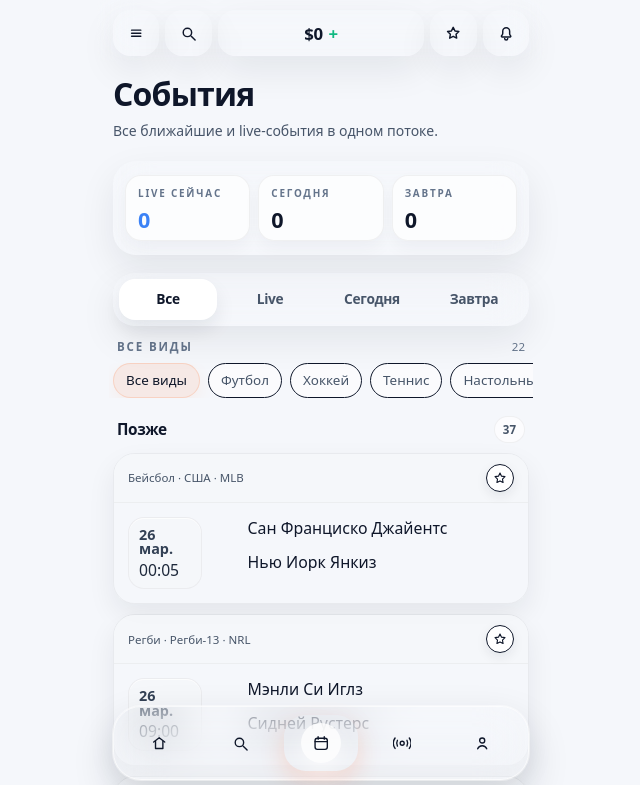
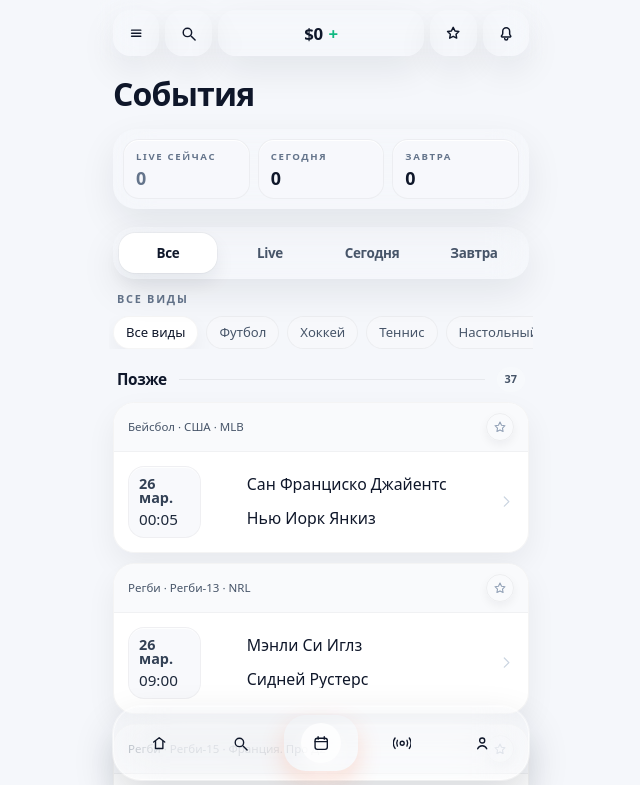
Before and after one commit to krusakovrus-svg/fundon, a Next.js app: page /events in a window 1280 px wide. Shown: the top 785 px of the page, without its empty margins (319-959 px from the left). Built offline with nearby package versions, Linux system fonts and the light colour scheme.

Commit message:
Refine light events screen

```diff
--- a/src/components/events/EventsScreen.tsx
+++ b/src/components/events/EventsScreen.tsx
@@ -136,9 +136,9 @@ export function EventsScreen() {
 
   return (
     <MainPageLayout className="space-y-[1.125rem]">
-      <PageHeader title={t('eventsTitle')} description={t('eventsHubHint')} />
+      <PageHeader title={t('eventsTitle')} />
 
-      <section className="app-card rounded-[1.45rem] px-3 py-3.5">
+      <section className="app-card rounded-[1.45rem] px-2.5 py-2.5">
         <div className="grid grid-cols-3 gap-2">
           {[
             { label: t('eventsLiveNow'), value: summary.live, tone: 'text-accent-blue' },
@@ -147,10 +147,19 @@ export function EventsScreen() {
           ].map((item) => (
             <div
               key={item.label}
-              className="rounded-[1rem] border border-black/5 bg-white/70 px-3 py-2.5 shadow-[0_8px_18px_rgba(15,23,42,0.04)] dark:border-white/8 dark:bg-white/[0.04] dark:shadow-none"
+              className={cn(
+                'rounded-[1rem] border border-black/[0.045] bg-[rgba(247,249,252,0.86)] px-3 py-2.5 shadow-[inset_0_1px_0_rgba(255,255,255,0.9)] dark:border-white/8 dark:bg-white/[0.04] dark:shadow-none',
+                item.value === 0 && 'bg-[rgba(247,249,252,0.62)]'
+              )}
             >
-              <p className="text-[0.62rem] font-semibold uppercase tracking-[0.18em] text-text-muted">{item.label}</p>
-              <div className={cn('mt-2 text-[1.35rem] font-semibold leading-none tracking-tight', item.tone)}>
+              <p className="text-[0.6rem] font-semibold uppercase tracking-[0.17em] text-text-muted">{item.label}</p>
+              <div
+                className={cn(
+                  'mt-1.5 text-[1.12rem] font-semibold leading-none tracking-tight',
+                  item.tone,
+                  item.value === 0 && 'text-text-muted'
+                )}
+              >
                 {item.value}
               </div>
             </div>
@@ -170,10 +179,10 @@ export function EventsScreen() {
                   type="button"
                   onClick={() => setTimeFilter(option.value)}
                   className={cn(
-                    'rounded-[1rem] px-3 py-2.5 text-[0.86rem] font-semibold tracking-tight transition',
+                    'rounded-[1rem] px-3 py-2.5 text-[0.84rem] font-semibold tracking-tight transition',
                     active
-                      ? 'bg-white text-text-primary shadow-[0_10px_20px_rgba(15,23,42,0.08)] dark:bg-white/[0.1] dark:shadow-none'
-                      : 'text-text-secondary hover:text-text-primary'
+                      ? 'bg-white text-text-primary shadow-[0_10px_20px_rgba(15,23,42,0.07)] ring-1 ring-black/[0.03] dark:bg-white/[0.1] dark:shadow-none dark:ring-0'
+                      : 'text-text-secondary hover:bg-black/[0.025] hover:text-text-primary dark:hover:bg-white/[0.04]'
                   )}
                 >
                   {option.label}
@@ -184,12 +193,7 @@ export function EventsScreen() {
         </div>
 
         <div className="space-y-2">
-          <div className="flex items-center justify-between px-1">
-            <p className="text-[0.72rem] font-semibold uppercase tracking-[0.16em] text-text-muted">
-              {t('eventsAllSports')}
-            </p>
-            <span className="text-[0.72rem] font-medium text-text-muted">{sportFilter === 'all' ? sportOptions.length : 1}</span>
-          </div>
+          <p className="px-1 text-[0.68rem] font-semibold uppercase tracking-[0.16em] text-text-muted">{t('eventsAllSports')}</p>
 
           <div className="-mx-1 overflow-x-auto px-1">
             <div className="flex min-w-max gap-2">
@@ -202,10 +206,10 @@ export function EventsScreen() {
                     type="button"
                     onClick={() => setSportFilter(sport.id)}
                     className={cn(
-                      'rounded-full border px-3 py-1.5 text-[0.84rem] font-medium transition',
+                      'rounded-full border px-3 py-1.5 text-[0.82rem] font-medium transition',
                       active
-                        ? 'border-accent-orange/20 bg-accent-orange/10 text-text-primary shadow-[0_6px_16px_rgba(255,124,65,0.08)] dark:shadow-none'
-                        : 'border-black/6 bg-white/55 text-text-secondary hover:text-text-primary dark:border-white/8 dark:bg-white/[0.03]'
+                        ? 'border-black/[0.04] bg-white text-text-primary shadow-[0_8px_20px_rgba(15,23,42,0.05)] dark:border-white/10 dark:bg-white/[0.08] dark:shadow-none'
+                        : 'border-black/[0.045] bg-[rgba(247,249,252,0.76)] text-text-secondary hover:border-black/[0.06] hover:text-text-primary dark:border-white/8 dark:bg-white/[0.03]'
                     )}
                   >
                     {sport.label}
@@ -229,8 +233,8 @@ export function EventsScreen() {
           <section key={group.key} className="space-y-2.5">
             <div className="flex items-center gap-3 px-1">
               <h2 className="shrink-0 text-[0.96rem] font-semibold tracking-tight text-text-primary">{group.title}</h2>
-              <div className="h-px flex-1 bg-black/6 dark:bg-white/8" />
-              <span className="inline-flex min-w-[1.7rem] items-center justify-center rounded-full border border-black/5 bg-white/65 px-2 py-1 text-[0.72rem] font-semibold text-text-secondary dark:border-white/8 dark:bg-white/[0.04]">
+              <div className="h-px flex-1 bg-black/[0.055] dark:bg-white/8" />
+              <span className="inline-flex min-w-[1.55rem] items-center justify-center rounded-full bg-[rgba(247,249,252,0.88)] px-2 py-1 text-[0.68rem] font-semibold text-text-secondary dark:border-white/8 dark:bg-white/[0.04]">
                 {group.events.length}
               </span>
             </div>
--- a/src/components/sports/SportEventCard.tsx
+++ b/src/components/sports/SportEventCard.tsx
@@ -1,6 +1,7 @@
 'use client';
 
 import Image from 'next/image';
+import Link from 'next/link';
 
 import { useFavorites } from '@/components/providers/FavoritesProvider';
 import { useLanguage } from '@/components/providers/LanguageProvider';
@@ -15,14 +16,22 @@ function StarIcon({ active }: { active: boolean }) {
       viewBox="0 0 24 24"
       aria-hidden="true"
       className="h-[1rem] w-[1rem]"
-      fill={active ? '#f4c542' : '#ffffff'}
-      stroke="#0f172a"
-      strokeWidth="1.7"
+      fill={active ? '#f3cc62' : 'none'}
+      stroke="currentColor"
+      strokeWidth="1.65"
     >
       <path
         d="M12 4.6l2.3 4.66 5.15.75-3.72 3.62.88 5.12L12 16.34l-4.61 2.41.88-5.12-3.72-3.62 5.15-.75z"
         strokeLinejoin="round"
       />
+    </svg>
+  );
+}
+
+function ChevronIcon() {
+  return (
+    <svg viewBox="0 0 20 20" aria-hidden="true" className="h-[0.95rem] w-[0.95rem]" fill="none" stroke="currentColor" strokeWidth="1.7">
+      <path d="m7 4 6 6-6 6" strokeLinecap="round" strokeLinejoin="round" />
     </svg>
   );
 }
@@ -66,10 +75,13 @@ export function SportEventCard({ event }: { event: SportEventRecord }) {
       ? event.displayTimeRu ?? formatSportEventTime(event.startsAt, language)
       : event.displayTimeEn ?? formatSportEventTime(event.startsAt, language);
   const isLiveState = dateLabel.trim().toLowerCase() === 'live';
+  const href = isLiveState ? '/live' : `/sports/${event.sportId}`;
 
   return (
-    <article className="overflow-hidden rounded-[1.35rem] border border-black/5 bg-white/92 shadow-[0_12px_28px_rgba(15,23,42,0.07)] transition dark:border-white/10 dark:bg-[rgba(var(--surface),0.92)] dark:shadow-[0_14px_32px_rgba(2,6,23,0.3)]">
-      <div className="flex items-center justify-between gap-3 border-b border-black/[0.04] bg-[rgba(245,247,250,0.88)] px-3.5 py-2.5 dark:border-white/8 dark:bg-white/[0.03]">
+    <article className="group relative overflow-hidden rounded-[1.35rem] border border-black/[0.045] bg-white/95 shadow-[0_12px_30px_rgba(15,23,42,0.06)] transition dark:border-white/10 dark:bg-[rgba(var(--surface),0.92)] dark:shadow-[0_14px_32px_rgba(2,6,23,0.3)]">
+      <Link href={href} aria-label={`${title} ${timeLabel}`} className="absolute inset-0 z-0 rounded-[1.35rem]" />
+
+      <div className="relative z-10 flex items-center justify-between gap-3 border-b border-black/[0.035] bg-[rgba(249,250,252,0.92)] px-3.5 py-2.5 dark:border-white/8 dark:bg-white/[0.03]">
         <span className="min-w-0 flex-1 truncate text-left text-[0.72rem] font-medium text-slate-600 dark:text-text-secondary">
           {title}
         </span>
@@ -80,10 +92,10 @@ export function SportEventCard({ event }: { event: SportEventRecord }) {
           aria-pressed={active}
           onClick={() => toggleFavorite(event.id)}
           className={cn(
-            'inline-flex h-7 w-7 shrink-0 items-center justify-center rounded-full border transition',
+            'relative z-20 inline-flex h-7 w-7 shrink-0 items-center justify-center rounded-full border transition',
             active
-              ? 'border-[#e7c45a] bg-[#fff6d4] shadow-[0_5px_12px_rgba(244,197,66,0.18)]'
-              : 'border-black/8 bg-white/95 shadow-[0_4px_12px_rgba(15,23,42,0.08)] hover:bg-white',
+              ? 'border-[#ecd37c] bg-[#fff7da] text-[#8f6f10] shadow-[0_4px_12px_rgba(244,197,66,0.14)]'
+              : 'border-black/[0.05] bg-white/96 text-slate-400 shadow-[0_4px_10px_rgba(15,23,42,0.05)] hover:border-black/[0.08] hover:text-slate-600 hover:bg-white',
             'dark:border-white/10 dark:bg-white/[0.08] dark:hover:bg-white/[0.12]'
           )}
         >
@@ -91,26 +103,27 @@ export function SportEventCard({ event }: { event: SportEventRecord }) {
         </button>
       </div>
 
-      <div className="grid grid-cols-[4.6rem_minmax(0,1fr)] gap-3 px-3.5 py-3.5">
-        <div className="rounded-[1rem] border border-black/[0.045] bg-[rgba(245,247,250,0.9)] px-2.5 py-2.5 text-[0.9rem] text-slate-700 shadow-[inset_0_1px_0_rgba(255,255,255,0.75)] dark:border-white/8 dark:bg-white/[0.04] dark:text-text-secondary dark:shadow-none">
+      <div className="relative z-10 grid grid-cols-[4.55rem_minmax(0,1fr)] gap-3 px-3.5 py-3.5">
+        <div className="rounded-[1rem] border border-black/[0.04] bg-[rgba(247,249,252,0.88)] px-2.5 py-2.5 text-[0.9rem] text-slate-700 shadow-[inset_0_1px_0_rgba(255,255,255,0.78)] dark:border-white/8 dark:bg-white/[0.04] dark:text-text-secondary dark:shadow-none">
           {isLiveState ? (
             <div className="space-y-1.5">
-              <span className="inline-flex rounded-full border border-accent-blue/18 bg-accent-blue/10 px-2 py-1 text-[0.62rem] font-semibold uppercase tracking-[0.14em] text-accent-blue">
+              <span className="inline-flex rounded-full border border-accent-orange/14 bg-accent-orange/10 px-2 py-1 text-[0.58rem] font-semibold uppercase tracking-[0.14em] text-[rgb(var(--accent-orange))]">
                 {t('eventsFilterLive')}
               </span>
-              <div className="text-[0.86rem] font-medium leading-tight text-slate-800 dark:text-text-primary">{timeLabel}</div>
+              <div className="text-[0.8rem] font-medium leading-tight text-slate-700 dark:text-text-primary">{timeLabel}</div>
             </div>
           ) : (
             <>
               <div className="font-semibold leading-none text-slate-700 dark:text-text-primary">{dateLabel}</div>
-              <div className="mt-1.5 text-[0.98rem] font-medium leading-none text-slate-800 dark:text-text-primary">
+              <div className="mt-1.5 text-[0.95rem] font-medium leading-none text-slate-800 dark:text-text-primary">
                 {timeLabel}
               </div>
             </>
           )}
         </div>
 
-        <div className="space-y-2.5">
+        <div className="flex items-center justify-between gap-3">
+          <div className="min-w-0 space-y-2.5">
           {event.participants.map((participant) => (
             <div key={participant.id} className="flex items-center gap-2.5">
               <ParticipantBadge participant={participant} />
@@ -119,6 +132,10 @@ export function SportEventCard({ event }: { event: SportEventRecord }) {
               </span>
             </div>
           ))}
+          </div>
+          <span className="shrink-0 text-slate-300 transition group-hover:text-slate-400 dark:text-white/[0.16] dark:group-hover:text-white/[0.24]">
+            <ChevronIcon />
+          </span>
         </div>
       </div>
     </article>
```
